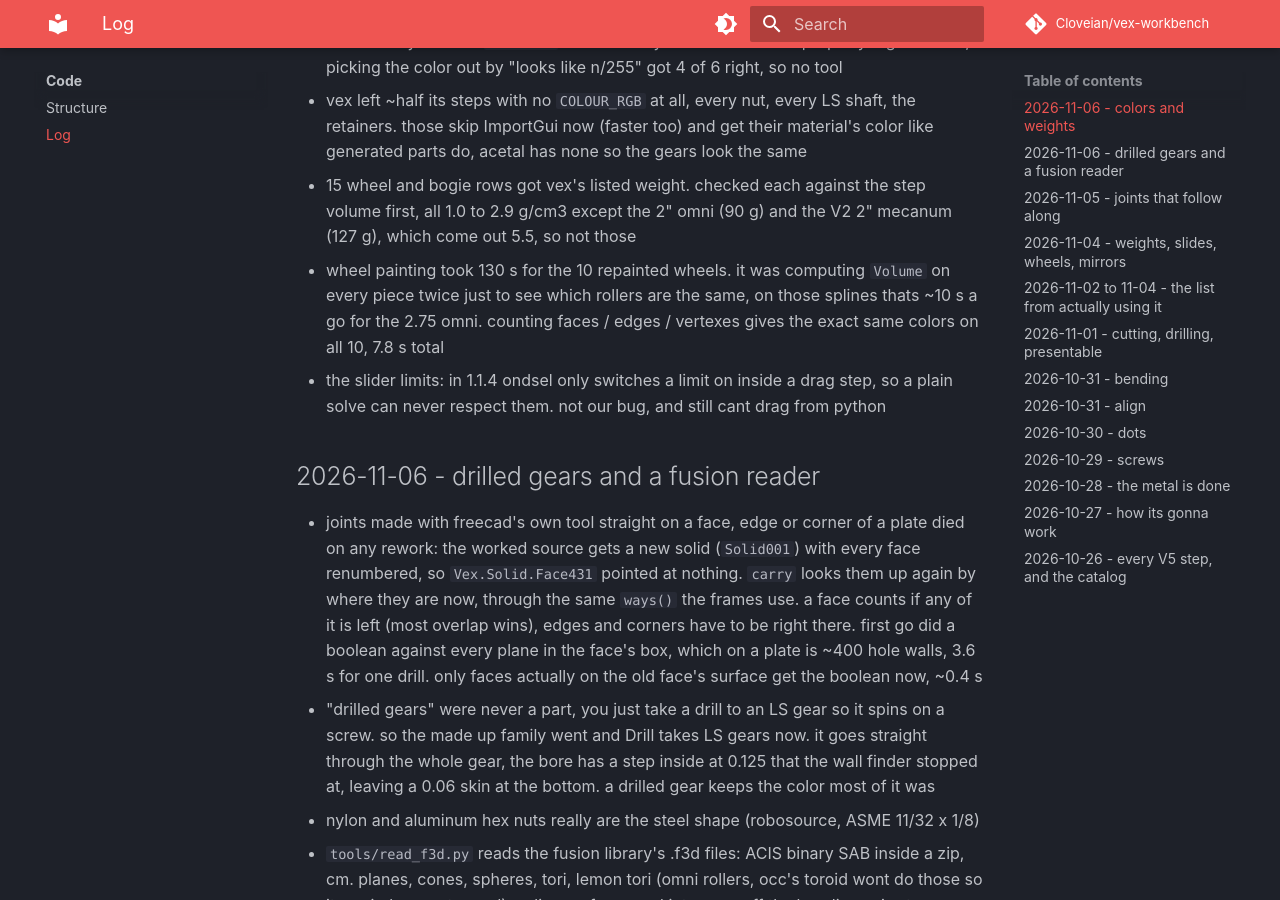
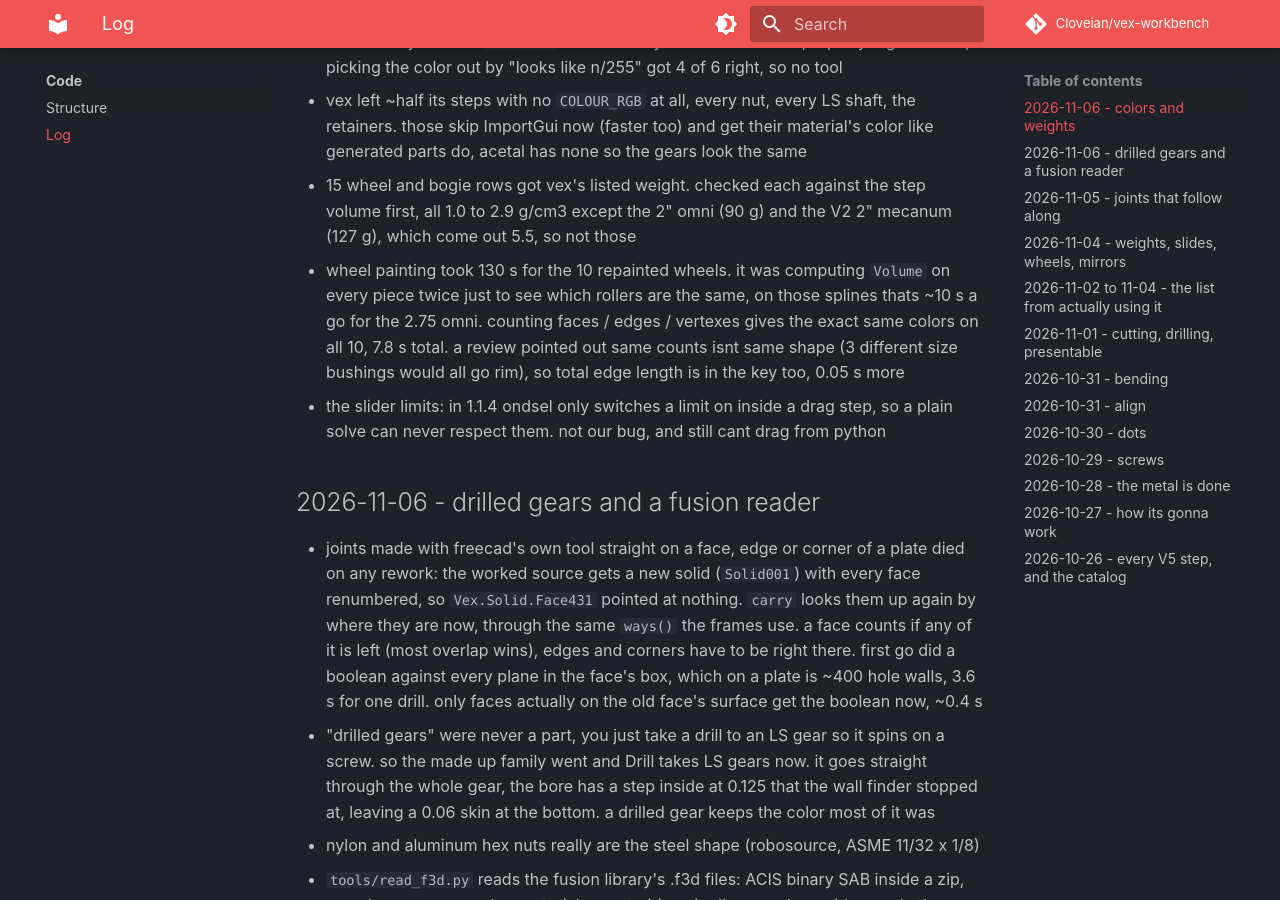
Before and after one commit to Cloveian/vex-workbench, an MkDocs documentation site: the page built from docs/code/log.md, in a window 1280 px wide and 900 px high, scrolled down 352 px. Built offline with MkDocs 1.6.1 and Material for MkDocs 9.7.7, drawn with Linux system fonts in a browser that asks for light colours; comment, search, counter and statistics services are not loaded.

Commit message:
review catches: same face count isnt same shape, edge length goes in too. and named step colors count as colors

```diff
--- a/docs/code/log.md
+++ b/docs/code/log.md
@@ -5,7 +5,7 @@
 - the 2" omni wasnt a photo job after all. the appearance asset in the f3d (`.protein`, a zip of autodesk binaries) is cut into 136 byte pages with an 8 byte header each, and with those stripped "VEX Wheel Plastic" is 29/255 grey and "Roller Rubber" 166/255, exact 8 bit steps, and the swatch thumbnails next to them agree. black hub and a new "Roller Grey". tried a `--colors` tool for every f3d but theres no property tags in there, picking the color out by "looks like n/255" got 4 of 6 right, so no tool
 - vex left ~half its steps with no `COLOUR_RGB` at all, every nut, every LS shaft, the retainers. those skip ImportGui now (faster too) and get their material's color like generated parts do, acetal has none so the gears look the same
 - 15 wheel and bogie rows got vex's listed weight. checked each against the step volume first, all 1.0 to 2.9 g/cm3 except the 2" omni (90 g) and the V2 2" mecanum (127 g), which come out 5.5, so not those
-- wheel painting took 130 s for the 10 repainted wheels. it was computing `Volume` on every piece twice just to see which rollers are the same, on those splines thats ~10 s a go for the 2.75 omni. counting faces / edges / vertexes gives the exact same colors on all 10, 7.8 s total
+- wheel painting took 130 s for the 10 repainted wheels. it was computing `Volume` on every piece twice just to see which rollers are the same, on those splines thats ~10 s a go for the 2.75 omni. counting faces / edges / vertexes gives the exact same colors on all 10, 7.8 s total. a review pointed out same counts isnt same shape (3 different size bushings would all go rim), so total edge length is in the key too, 0.05 s more
 - the slider limits: in 1.1.4 ondsel only switches a limit on inside a drag step, so a plain solve can never respect them. not our bug, and still cant drag from python
 
 ## 2026-11-06 - drilled gears and a fusion reader
```
Also changed, not shown: docs/using.md (+1 -1 lines), 1 other file.
